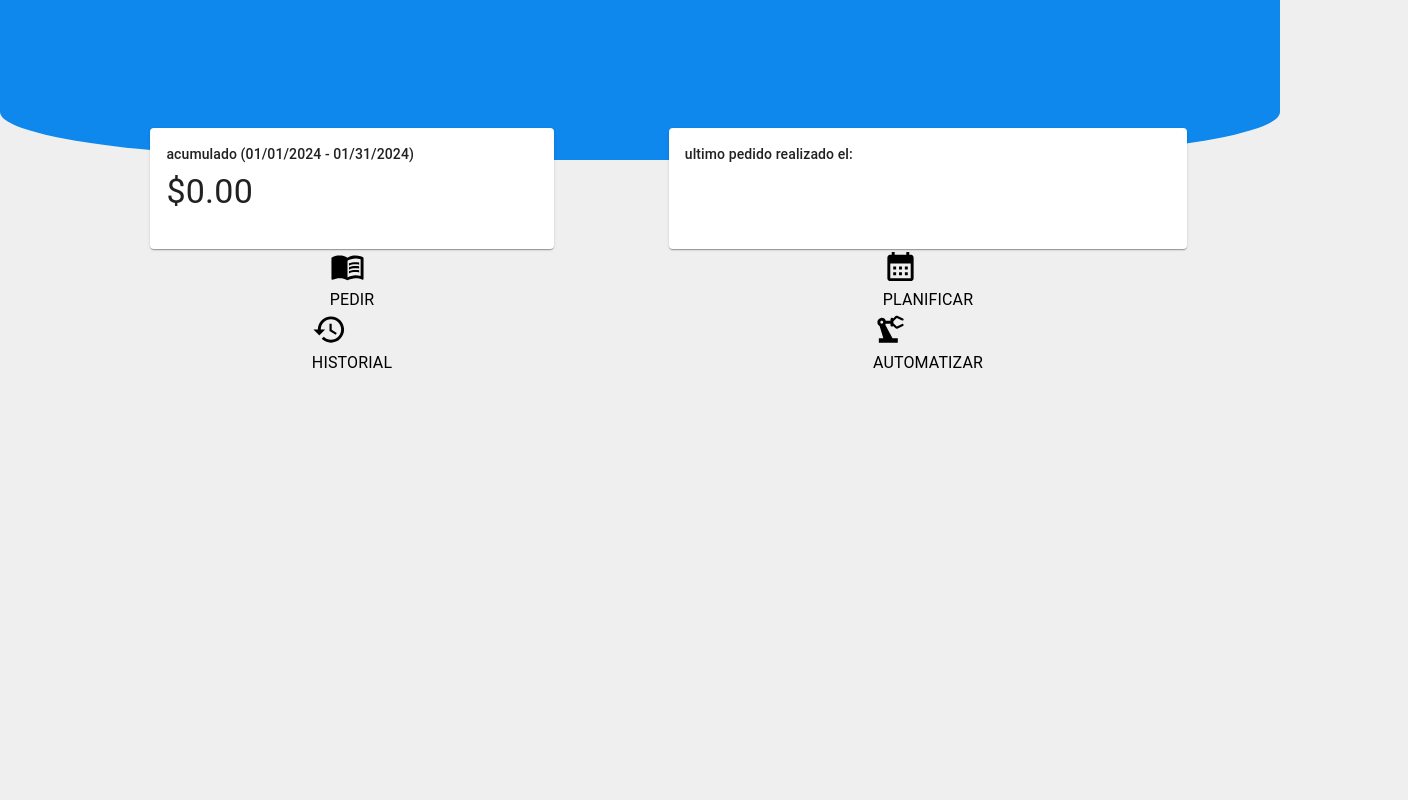
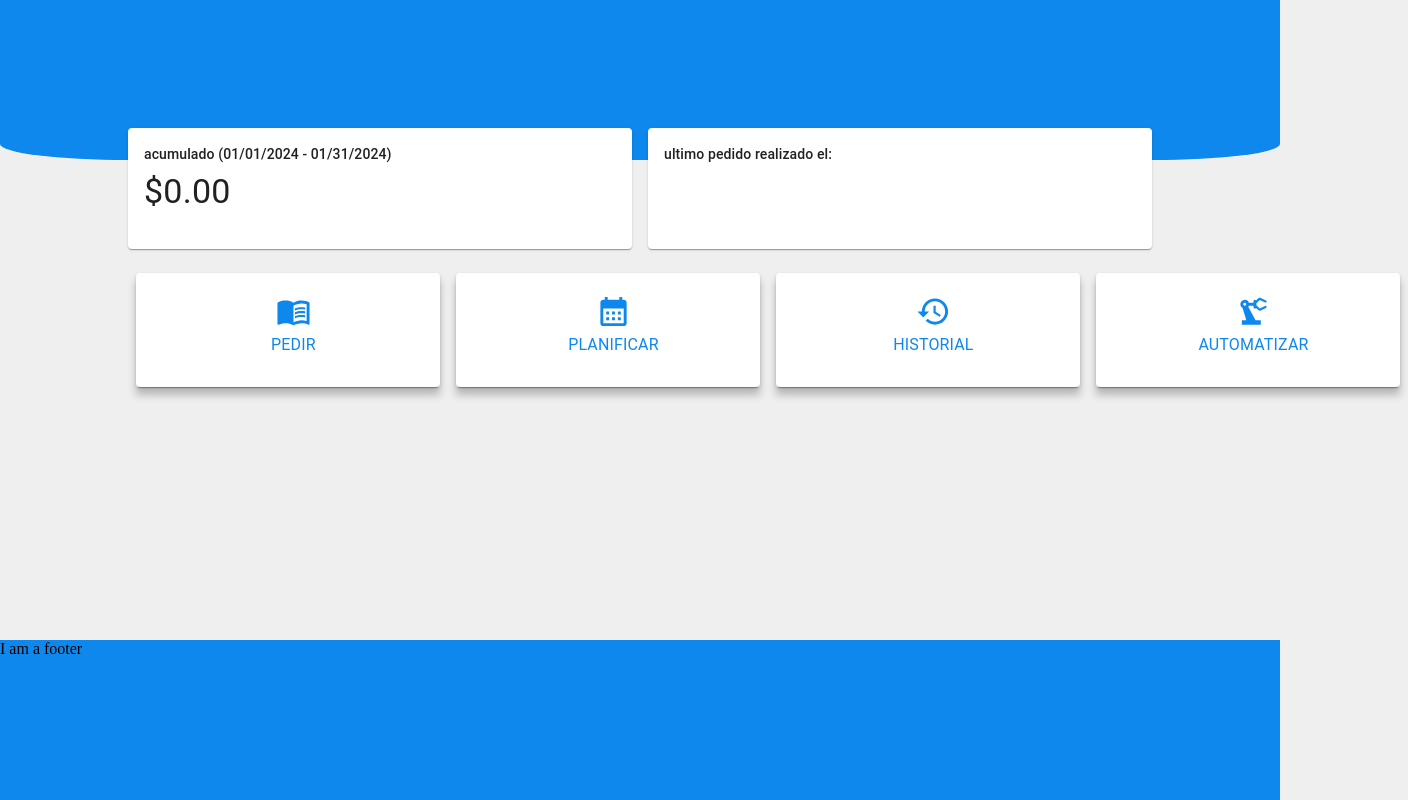
Before and after one commit to Gabyx708/Menu_front, a React (Vite) app: page /home in a window 1280 px wide. Shown: the whole page, 1408 px wide, since content can reach past the window. Built offline with nearby package versions, Linux system fonts and the light colour scheme; no server answers.

Commit message:
arreglo de las cajas del home2

```diff
--- a/src/components/CostUser/CostUser.jsx
+++ b/src/components/CostUser/CostUser.jsx
@@ -48,7 +48,7 @@ export default function CostUser() {
 
   return (
     <>
-    <Card className='shadowGeneric' sx={{width:'70%',height: 'auto'}}>
+    <Card className='shadowGeneric' sx={{height: 'auto'}}>
         <CardContent>
         <Typography gutterBottom variant="subtitle2" component="div">
       <p>acumulado ({formatStartMonthDate} - {formatEndMonthDate})</p>
--- /dev/null
+++ b/src/components/Footer/Footer.css
@@ -0,0 +1,7 @@
+#footer{
+    background-color: var(--color-header);
+    bottom: 0;
+    position: fixed;
+    height: 20vh;
+    width: 100vw;
+}
--- /dev/null
+++ b/src/components/Footer/Footer.jsx
@@ -0,0 +1,5 @@
+import './Footer.css'
+
+export default function Footer(){
+    return <div id="footer">I am a footer</div>
+}
--- a/src/components/Header/Header.css
+++ b/src/components/Header/Header.css
@@ -1,10 +1,11 @@
 .header {
     position: relative;
     width: 100%;
+    margin: auto;
     height: 20vh; /* Esto crea la mitad inferior de un círculo */
     background: var(--color-header);
-    border-bottom-left-radius: 30%;
-    border-bottom-right-radius:30%;
+    border-bottom-left-radius: 10%;
+    border-bottom-right-radius:10%;
     justify-content: center;
     z-index: -900;
   }
--- a/src/components/LastOrder/LastOrder.jsx
+++ b/src/components/LastOrder/LastOrder.jsx
@@ -40,7 +40,7 @@ export default function LastOrder() {
 
   return (
     <>
-      <Card className="shadowGeneric" sx={{ width: "90%", height: "auto" }}>
+      <Card className="shadowGeneric" sx={{height: "auto" }}>
         <CardContent>
           <Typography gutterBottom variant="subtitle2" component="div">
             <p>ultimo pedido realizado el: {lastOrderDate}</p>
--- /dev/null
+++ b/src/components/MainButton/MainButton.css
@@ -0,0 +1,15 @@
+.main_button{
+    width: 100%;
+    text-decoration: none;
+    text-align: center;
+    background-color: white;
+    padding: 2%;
+    color: var(--color-header);
+}
+
+.card_main_button{
+    width: 19rem;
+    margin: 0.5rem;
+    text-decoration: none;
+    box-shadow: rgba(0, 0, 0, 0.24) 0px 8px 8px;
+}
--- a/src/components/MainButton/MainButton.jsx
+++ b/src/components/MainButton/MainButton.jsx
@@ -1,11 +1,24 @@
+import './MainButton.css'
 import { Typography } from "@mui/material";
+import { NavLink } from "react-router-dom";
+import Card from '@mui/material/Card';
+import CardContent from '@mui/material/CardContent';
 
-export default function MainButton({Icon,text='default',path}){
 
-    return <div>
-        <Icon/>
-        <Typography>
-            <p>{text}</p>
-        </Typography>
+export default function MainButton({ Icon, text = "default", path }) {
+
+    const content = (
+    <div className="main_button">
+      <Icon />
+      <Typography>
+        <p>{text}</p>
+      </Typography>
     </div>
+  );
+
+  return <NavLink to={path}  className='card_main_button'>
+    <Card>
+        <CardContent>{content}</CardContent>
+    </Card>
+  </NavLink>;
 }
--- a/src/css/HomePage.css
+++ b/src/css/HomePage.css
@@ -1,8 +1,11 @@
+#main_container{
+    width: 80%;
+}
+
 section{
-    justify-items: center;
-    width: 100%;
     margin: auto;
     display: grid;
+    grid-gap: 1rem;
     grid-template-columns: repeat(2,1fr);
 }
 
@@ -10,3 +13,8 @@ section{
     margin-top: -2rem;
 
 }
+
+#buttons_section{
+    display: inline-flex;
+    margin-top: 1rem;
+}
--- a/src/pages/HomePage.jsx
+++ b/src/pages/HomePage.jsx
@@ -4,13 +4,14 @@ import LastOrder from "../components/LastOrder/LastOrder";
 import "../css/HomePage.css";
 import { GetUserData } from "../services/Api/GetUserDate";
 import { getUserData, saveUserData } from "../services/UserServices";
-import Header from "../components/Header/Header"
+import Header from "../components/Header/Header";
 import MainButton from "../components/MainButton/MainButton";
 
-import RestoreIcon from '@mui/icons-material/Restore';
-import PrecisionManufacturingIcon from '@mui/icons-material/PrecisionManufacturing';
-import CalendarMonthIcon from '@mui/icons-material/CalendarMonth';
-import MenuBookIcon from '@mui/icons-material/MenuBook';
+import RestoreIcon from "@mui/icons-material/Restore";
+import PrecisionManufacturingIcon from "@mui/icons-material/PrecisionManufacturing";
+import CalendarMonthIcon from "@mui/icons-material/CalendarMonth";
+import MenuBookIcon from "@mui/icons-material/MenuBook";
+import Footer from "../components/Footer/Footer";
 
 const obtainUserData = async () => {
   let idUser = getUserData().id;
@@ -24,9 +25,7 @@ export default function HomePage() {
     obtainUserData();
   });
 
-  return (
-    <>
-      <Header />
+  const body = (
     <div id="main_container">
       <section className="badgeds_container">
         <CostUser />
@@ -34,13 +33,33 @@ export default function HomePage() {
       </section>
 
       <section>
-          <MainButton text="PEDIR" Icon={() => <MenuBookIcon fontSize="large" />} />
-          <MainButton text="PLANIFICAR" Icon={() => <CalendarMonthIcon fontSize="large" />} />
-          <MainButton text="HISTORIAL" Icon={() => <RestoreIcon fontSize="large" />} />
-          <MainButton text="AUTOMATIZAR" Icon={() => <PrecisionManufacturingIcon fontSize="large" />} />
+        <div id="buttons_section">
+          <MainButton
+            text="PEDIR"
+            Icon={() => <MenuBookIcon fontSize="large" />}
+          />
+          <MainButton
+            text="PLANIFICAR"
+            Icon={() => <CalendarMonthIcon fontSize="large" />}
+          />
+          <MainButton
+            text="HISTORIAL"
+            Icon={() => <RestoreIcon fontSize="large" />}
+          />
+          <MainButton
+            text="AUTOMATIZAR"
+            Icon={() => <PrecisionManufacturingIcon fontSize="large" />}
+          />
+        </div>
       </section>
+    </div>
+  );
 
-      </div>
+  return (
+    <>
+      <Header />
+      {body}
+      <Footer/>
     </>
   );
 }
```
Lines whose indentation alone changed are shown as unchanged.
